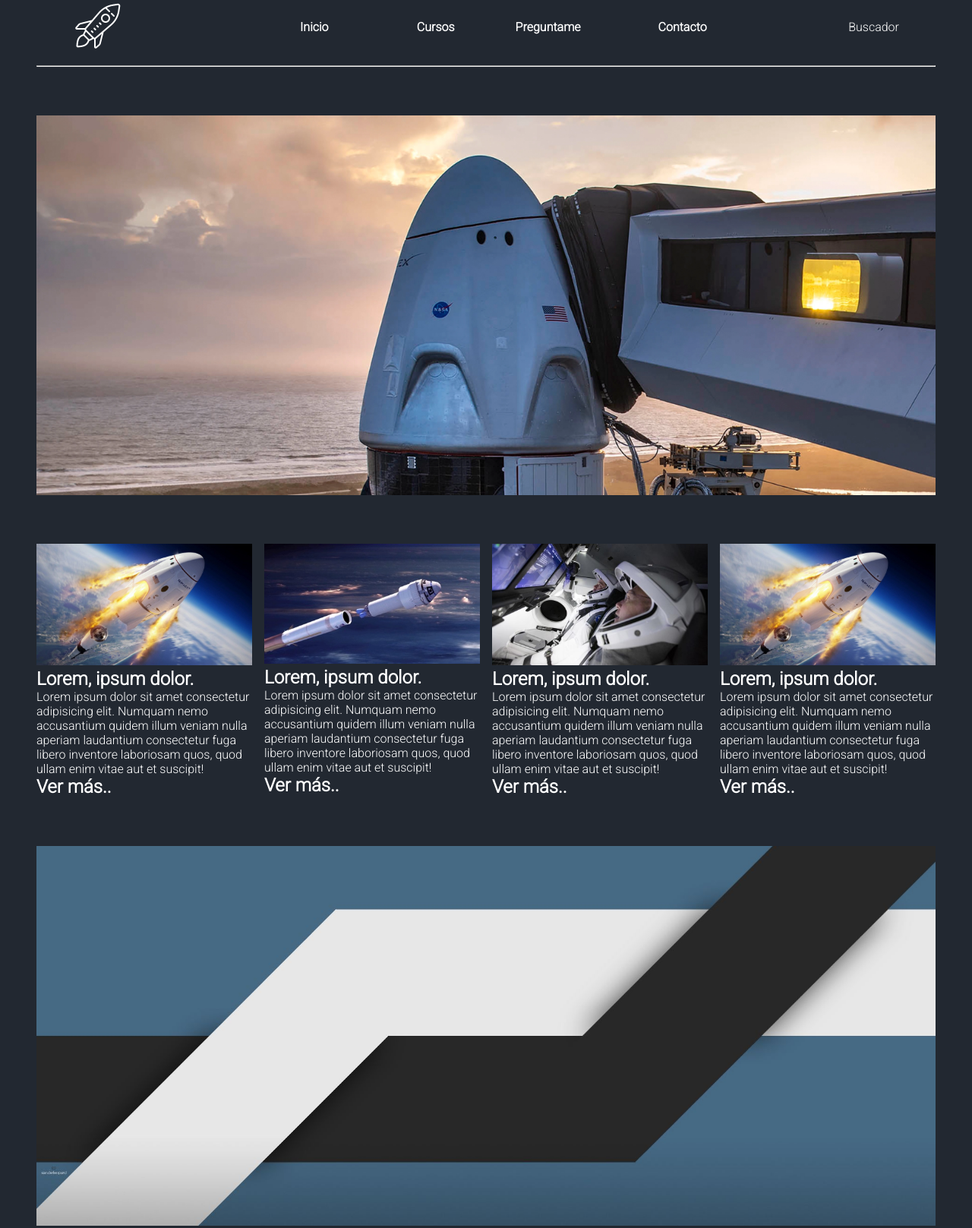
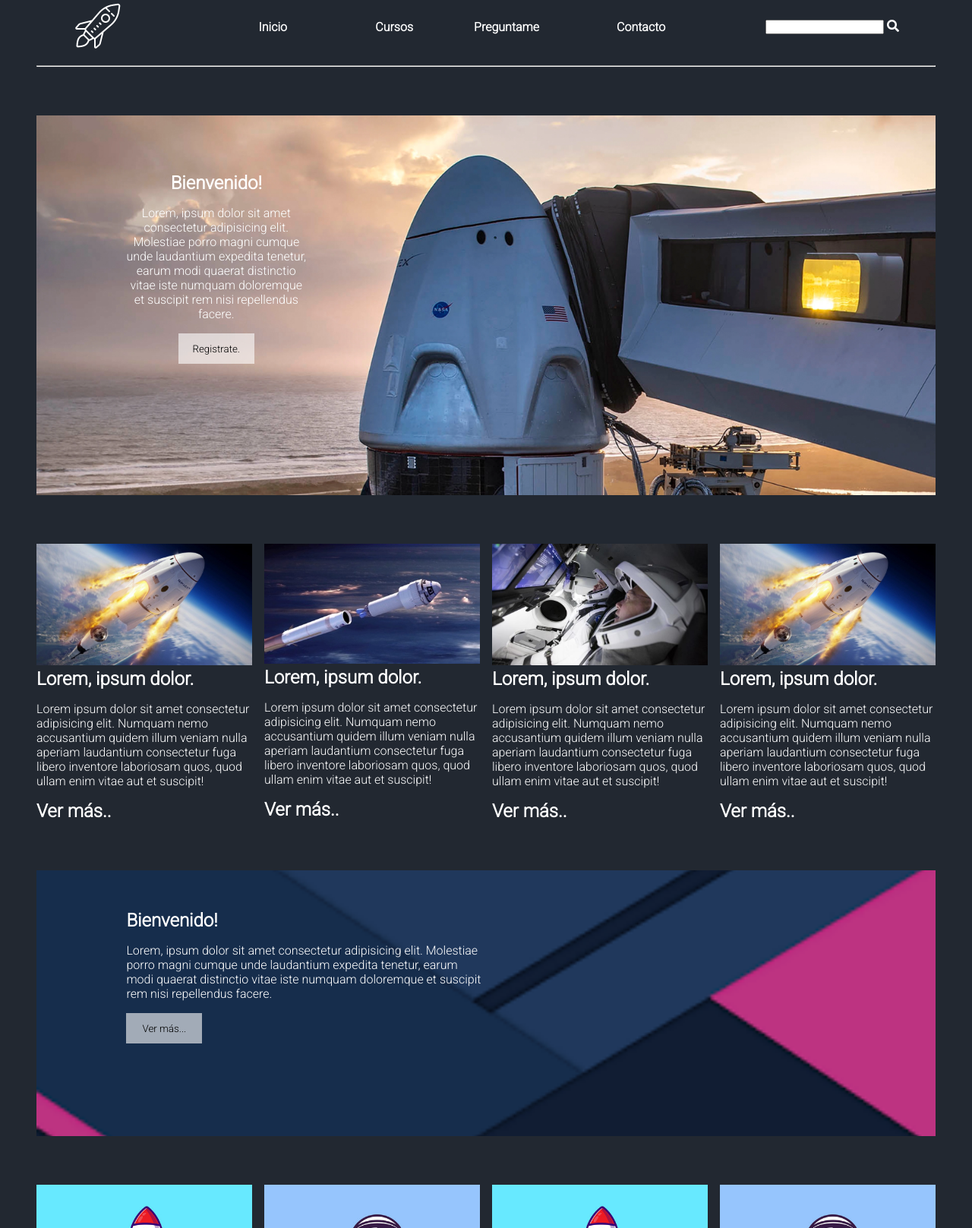
Before and after one commit to migbau1/Simple-Landing, a website: page index.html in a window 1280 px wide. Shown: the part 13-1630 px from the top of the page at 76% size. Drawn offline with nearby package versions, Linux system fonts and the light colour scheme.

```diff
--- a/assets/styles/index.css
+++ b/assets/styles/index.css
@@ -49,6 +49,27 @@
   background-size: cover; /* Resize the background image to cover the entire container */
   height: 500px;
 }
+.Container__First .Wrapper {
+  position: relative;
+  width: 20%;
+  top: 15%;
+  left: 10%;
+  text-align: center;
+}
+.Wrapper p {
+  margin: 1em 0 1em 0;
+}
+.Wrapper input {
+  width: 100px;
+  height: 40px;
+  background-color: rgb(255, 255, 255, 0.6);
+  transition: ease all 0.5s;
+  border: none;
+}
+.Wrapper input:hover {
+  cursor: pointer;
+  background-color: rgb(255, 255, 255, 0.8);
+}
 
 .Container__Articles {
   display: grid;
@@ -60,13 +81,24 @@
 .Articles__Item figure > img {
   max-width: 100%;
 }
+.Articles__Item figcaption > p{
+  margin: 1em 0 1em 0;
+}
 
 .Container__Second {
-  background-image: url("../img/banner1.jpg");
+  background-image: url("../img/banner3.png");
   background-position: center; /* Center the image */
   background-repeat: no-repeat; /* Do not repeat the image */
   background-size: cover; /* Resize the background image to cover the entire container */
-  height: 500px;
+  height: 350px;
+}
+
+.Container__Second .Wrapper {
+  position: relative;
+  width: 40%;
+  top: 15%;
+  left: 10%;
+  text-align: left;
 }
 .social {
   text-align: center;
@@ -125,6 +157,6 @@
   padding-bottom: 20px;
   margin: 0;
 }
-.footer-container a{
+.footer-container a {
   color: #ffffff;
 }
--- a/index.html
+++ b/index.html
@@ -21,7 +21,8 @@
         <li><a href="">Contacto</a></li>
       </div>
       <div class="Navbar__Item">
-                Buscador
+        <input type="search">
+        <i class="fas fa-search"></i>
       </div>
     </nav>
     <br>
@@ -30,7 +31,16 @@
   <section class="Container">
 
     <div class="Container__First">
-
+      <div class="Wrapper">
+        <h2>
+          Bienvenido!
+        </h2>
+        <p>Lorem, ipsum dolor sit amet consectetur adipisicing elit. Molestiae porro magni cumque unde laudantium
+          expedita tenetur, earum modi quaerat distinctio vitae iste numquam doloremque et suscipit rem nisi repellendus
+          facere.
+        </p>
+        <input type="button" value="Registrate.">
+      </div>
     </div>
 
   </section>
@@ -63,8 +73,8 @@
           <img src="assets/img/rocket6.jpg" alt="rocket1">
 
           <figcaption>
+            <h1>Lorem, ipsum dolor.</h1>
             <p>
-                        <h1>Lorem, ipsum dolor.</h1>
               Lorem ipsum dolor sit amet consectetur adipisicing elit. Numquam nemo accusantium quidem
               illum veniam nulla aperiam laudantium consectetur fuga libero inventore laboriosam quos,
               quod ullam enim vitae aut et suscipit!
@@ -82,8 +92,8 @@
           <img src="assets/img/rocket3.jpg" alt="rocket1">
 
           <figcaption>
+            <h1>Lorem, ipsum dolor.</h1>
             <p>
-                        <h1>Lorem, ipsum dolor.</h1>
               Lorem ipsum dolor sit amet consectetur adipisicing elit. Numquam nemo accusantium quidem
               illum veniam nulla aperiam laudantium consectetur fuga libero inventore laboriosam quos,
               quod ullam enim vitae aut et suscipit!
@@ -101,14 +111,14 @@
           <img src="assets/img/rocket1.jpg" alt="rocket1">
 
           <figcaption>
+            <h1>Lorem, ipsum dolor.</h1>
             <p>
-                        <h1>Lorem, ipsum dolor.</h1>
               Lorem ipsum dolor sit amet consectetur adipisicing elit. Numquam nemo accusantium quidem
               illum veniam nulla aperiam laudantium consectetur fuga libero inventore laboriosam quos,
               quod ullam enim vitae aut et suscipit!
 
+            </p>
             <h1><a href="#">Ver más..</a></h1>
-                        </p>
           </figcaption>
 
         </figure>
@@ -121,7 +131,16 @@
 
   <section class="Container">
     <div class="Container__Second">
-
+      <div class="Wrapper">
+        <h2>
+          Bienvenido!
+        </h2>
+        <p>Lorem, ipsum dolor sit amet consectetur adipisicing elit. Molestiae porro magni cumque unde laudantium
+          expedita tenetur, earum modi quaerat distinctio vitae iste numquam doloremque et suscipit rem nisi repellendus
+          facere.
+        </p>
+        <input type="button" value="Ver más...">
+      </div>
     </div>
   </section>
 
@@ -153,8 +172,8 @@
           <img src="assets/img/image3.jpg" alt="rocket1">
 
           <figcaption>
+            <h1>Lorem, ipsum dolor.</h1>
             <p>
-                        <h1>Lorem, ipsum dolor.</h1>
               Lorem ipsum dolor sit amet consectetur adipisicing elit. Numquam nemo accusantium quidem
               illum veniam nulla aperiam laudantium consectetur fuga libero inventore laboriosam quos,
               quod ullam enim vitae aut et suscipit!
@@ -172,8 +191,8 @@
           <img src="assets/img/image1.jpg" alt="rocket1">
 
           <figcaption>
+            <h1>Lorem, ipsum dolor.</h1>
             <p>
-                        <h1>Lorem, ipsum dolor.</h1>
               Lorem ipsum dolor sit amet consectetur adipisicing elit. Numquam nemo accusantium quidem
               illum veniam nulla aperiam laudantium consectetur fuga libero inventore laboriosam quos,
               quod ullam enim vitae aut et suscipit!
@@ -192,8 +211,8 @@
           <img src="assets/img/image3.jpg" alt="rocket1">
 
           <figcaption>
+            <h1>Lorem, ipsum dolor.</h1>
             <p>
-                        <h1>Lorem, ipsum dolor.</h1>
               Lorem ipsum dolor sit amet consectetur adipisicing elit. Numquam nemo accusantium quidem
               illum veniam nulla aperiam laudantium consectetur fuga libero inventore laboriosam quos,
               quod ullam enim vitae aut et suscipit!
```
Lines whose indentation alone changed are shown as unchanged.
